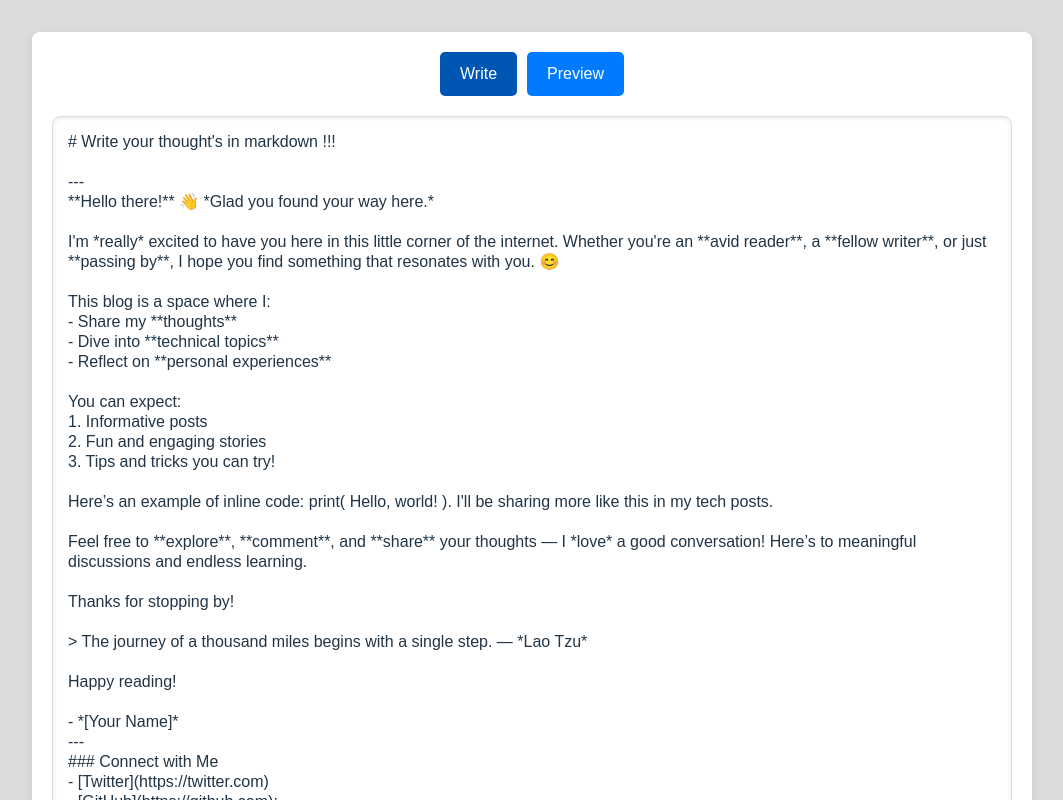
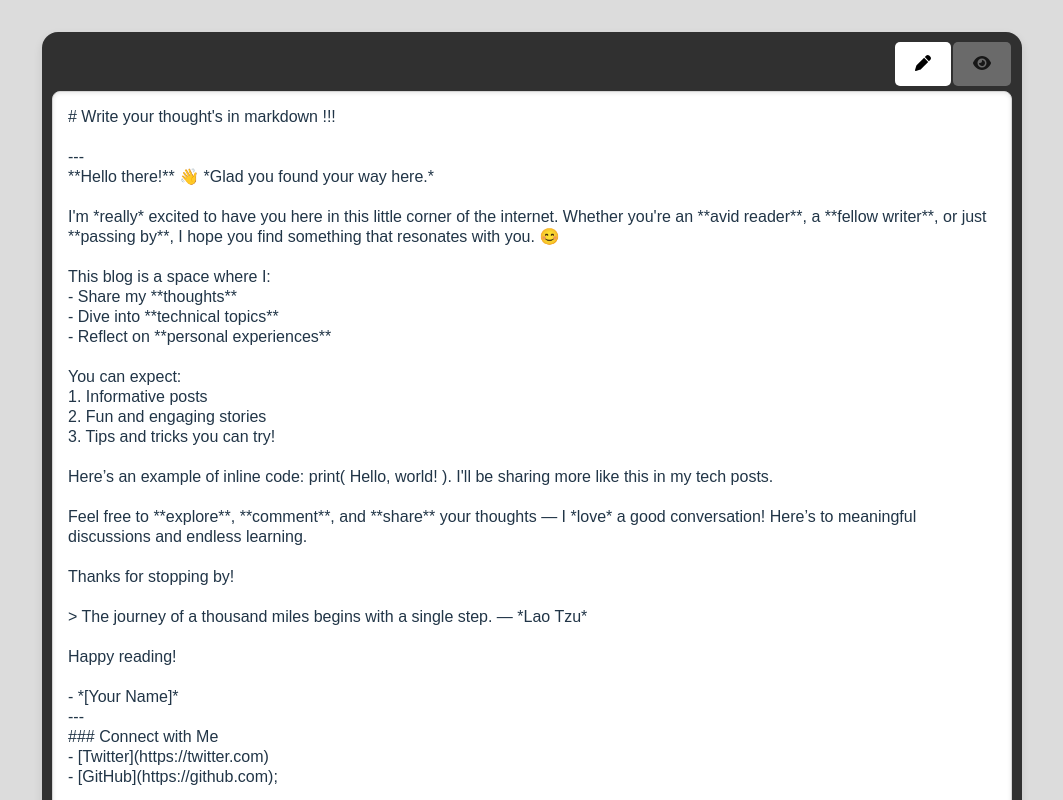
Before and after one commit to akhilsharmaa/advium, a React (Vite) app in the folder frontend/: page / in a window 1280 px wide. Shown: the top 800 px of the page, without its empty margins (108-1171 px from the left). Built offline with nearby package versions, Linux system fonts and the light colour scheme.

Commit message:
Improved CSS

```diff
--- a/frontend/package.json
+++ b/frontend/package.json
@@ -10,6 +10,9 @@
     "preview": "vite preview"
   },
   "dependencies": {
+    "@fortawesome/fontawesome-svg-core": "^6.6.0",
+    "@fortawesome/free-solid-svg-icons": "^6.6.0",
+    "@fortawesome/react-fontawesome": "^0.2.2",
     "react": "^18.3.1",
     "react-dom": "^18.3.1",
     "react-markdown": "^9.0.1"
--- a/frontend/src/components/WriteBlogPage.jsx
+++ b/frontend/src/components/WriteBlogPage.jsx
@@ -2,6 +2,8 @@
 import MarkdownComponent from './MarkdownComponent';
 import { HELLO_USER_MARKDOWN } from './constants';
 import './css/WriteBlogPage.css'
+import { FontAwesomeIcon } from '@fortawesome/react-fontawesome';
+import { faPen, faEye } from '@fortawesome/free-solid-svg-icons'; // Import icons
 
 
 const WriteBlogPage = () => {
@@ -30,13 +32,13 @@
           className={`tab-button ${activeTab === 'tab1' ? 'active' : ''}`}
           onClick={() => handleTabClick('tab1')}
         >
-            Write
+          <FontAwesomeIcon color='black' icon={faPen} /> {/* Write icon */}
         </button>
         <button
           className={`tab-button ${activeTab === 'tab2' ? 'active' : ''}`}
           onClick={() => handleTabClick('tab2')}
         >
-            Preview
+          <FontAwesomeIcon color='black' icon={faEye} /> {/* Preview icon */}
         </button>
         </div>
 
--- a/frontend/src/components/css/WriteBlogPage.css
+++ b/frontend/src/components/css/WriteBlogPage.css
@@ -8,41 +8,46 @@
   }
 
   .tab-container {
-    margin-bottom: 20px;
+    margin-bottom: 5px;
+    text-align: end;
   }
 
   .tab-button {
-    background-color: #007bff;
+    background-color: #a5a5a5;
     color: white;
     border: none;
     padding: 10px 20px;
-    margin: 0 5px;
+    margin: 0 1px;
     cursor: pointer;
     font-size: 16px;
     border-radius: 5px;
+    opacity: 50%;
     transition: background-color 0.3s ease;
   }
 
   .tab-button:hover {
-    background-color: #0056b3;
+
+    /* background-color: #000000; */
   }
 
   .tab-button.active {
-    background-color: #0056b3;
+    background-color: #ffffff;
+    opacity: 100%;
   }
 
   .editor-container {
     width: 100%;
-
-    background-color: white;
-    border-radius: 8px;
-    padding: 20px;
+    background-color: rgb(232, 232, 232);
+    border-radius: 1px;
+    background-color: #303030;
+    border-radius: 1rem;
+    padding: 10px;
     box-shadow: 0 4px 10px rgba(0, 0, 0, 0.1);
   }
 
   .editor-title {
     text-align: start;
-    margin-bottom: 20px;
+    margin-bottom: 10px;
     font-size: 24px;
     color: #333;
   }
@@ -53,7 +58,7 @@
     padding: 15px;
     font-size: 16px;
     line-height: 1.5;
-    border: 1px solid #ddd;
+    border: 1px solid #d4d4d4;
     border-radius: 8px;
     box-shadow: inset 0 1px 4px rgba(0, 0, 0, 0.1);
     resize: none;
@@ -61,7 +66,7 @@
   }
 
   .editor-textarea:focus {
-    border-color: #007bff;
+    /* border-color: #007bff; */
     outline: none;
   }
 
@@ -83,8 +88,17 @@
   .markdown-preview h1,
   .markdown-preview h2,
   .markdown-preview h3 {
+    font-size: 35px;
     margin-top: 20px;
-    color: #007bff;
+    color: #000000;
+  }
+
+  .markdown-preview h2{
+    font-size: 30px;
+  }
+
+  .markdown-preview h3{
+    font-size: 20px;
   }
 
   .markdown-preview p {
```
Also changed, not shown: 1 other file (tests, documents, lock files or other folders). Lines whose indentation alone changed are shown as unchanged.
